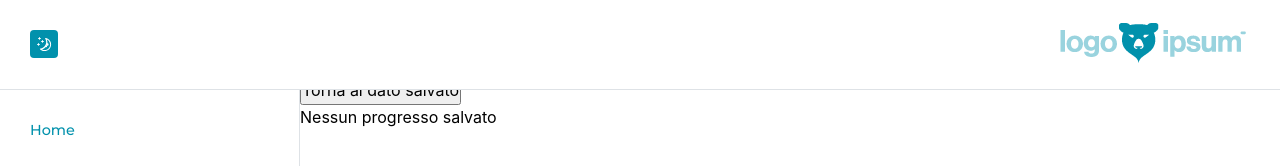
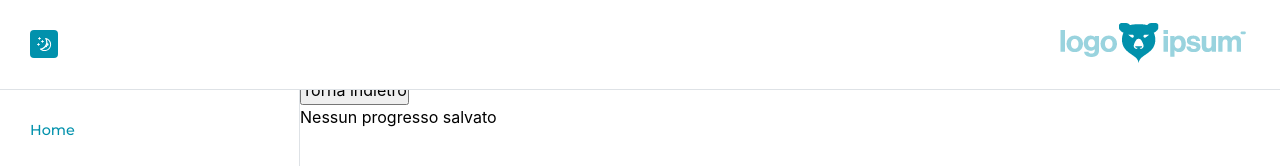
Before and after one commit to chiarajf/CB8, a Next.js app in the folder walking-app/: page /progress in a window 1280 px wide. Shown: the top 166 px of the page. Built offline with nearby package versions, Linux system fonts and the light colour scheme.

Commit message:
ultima modifica

```diff
--- a/walking-app/src/components/progressComponent/ProgressComponent.jsx
+++ b/walking-app/src/components/progressComponent/ProgressComponent.jsx
@@ -1,5 +1,4 @@
 import { useEffect, useState } from "react";
-import { useRouter } from "next/router";
 import styles from "./index.module.scss";
 import Meteo from "../meteo/Meteo";
 import { motion } from "framer-motion";
@@ -7,7 +6,6 @@ import SleepData from "../sleepData/SleepData";
 
 const ProgressComponent = () => {
   const [savedDailyProgress, setSavedDailyProgress] = useState(null);
-  const router = useRouter();
 
   useEffect(() => {
     if (typeof window !== "undefined") {
@@ -16,8 +14,8 @@ const ProgressComponent = () => {
     }
   }, []);
 
-  const handleReturnToSavedData = () => {
-    router.push("/");
+  const handleGoBack = () => {
+    window.history.back();
   };
 
   const MotionDiv = ({ children }) => (
@@ -36,9 +34,7 @@ const ProgressComponent = () => {
     <div className={styles.progressContainer}>
       <MotionDiv>
         <div>
-          <button onClick={handleReturnToSavedData}>
-            Torna al dato salvato
-          </button>
+          <button onClick={handleGoBack}>Torna indietro</button>
           {savedDailyProgress ? (
             savedDailyProgress.map((item, index) => (
               <div key={index} className={styles.progressItem}>
```
